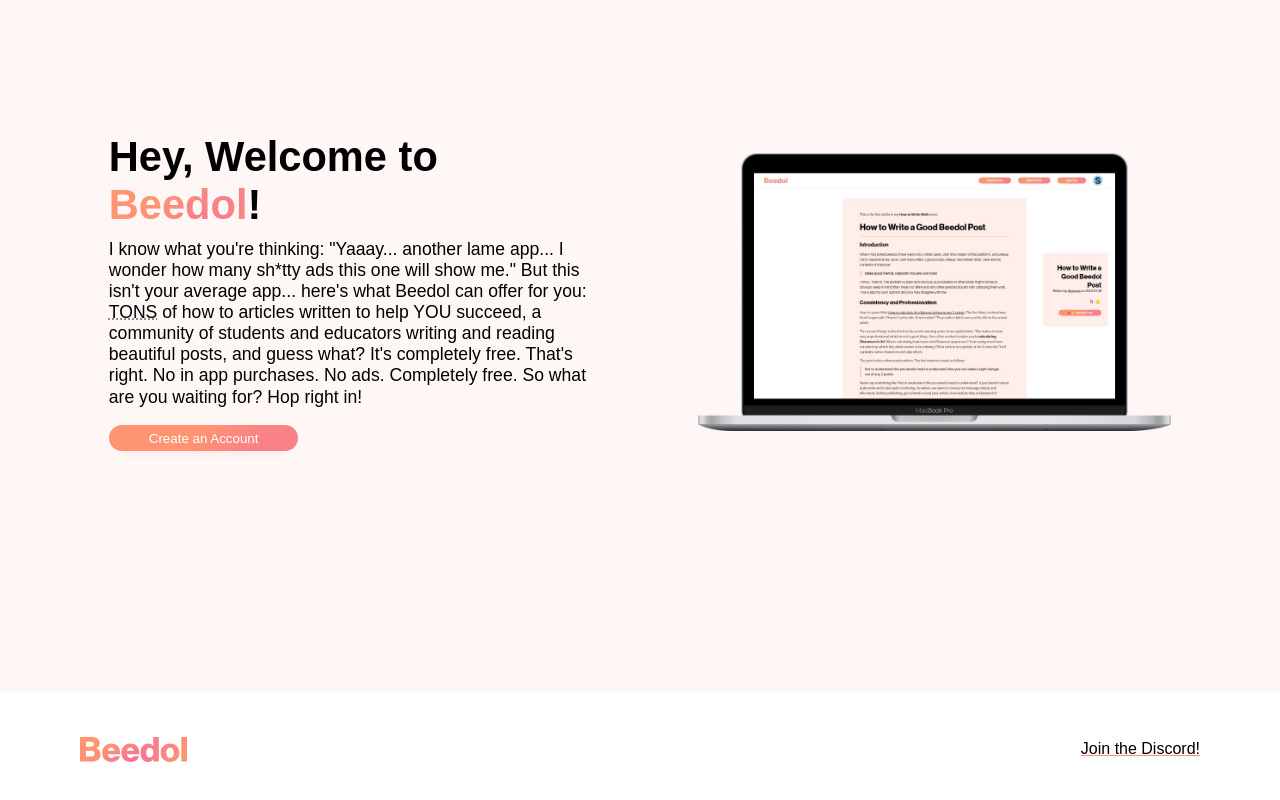
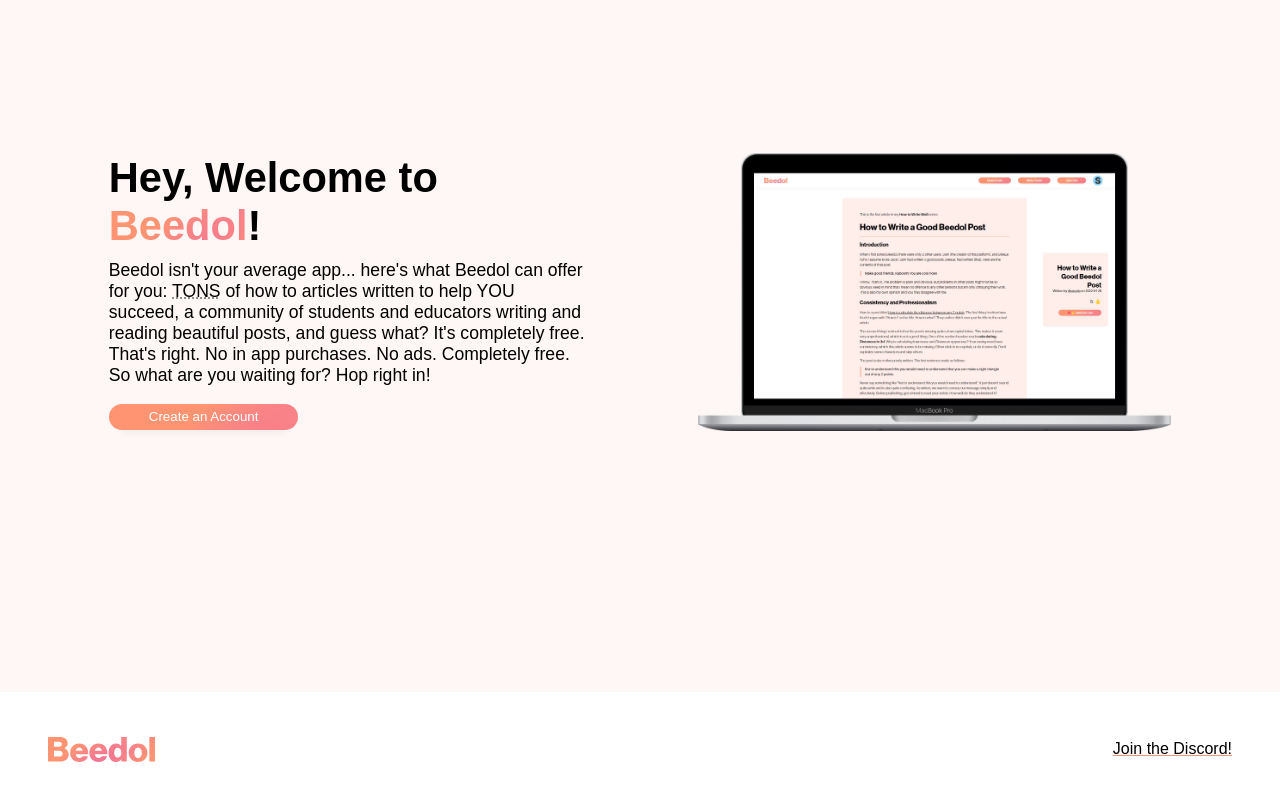
Before and after one commit to Samalander0/Beedol, a Next.js app: page / in a window 1280 px wide. Shown: the part 908-1708 px from the top of the page. Built offline with nearby package versions, Linux system fonts and the light colour scheme; no server answers; a web font is replaced by a local one; what @splitbee/web would draw is missing.

Commit message:
Small general changes

```diff
--- a/pages/index.js
+++ b/pages/index.js
@@ -140,7 +140,7 @@ export default function Home(props) {
       <section id={styles.about} ref={about}>
         <div id={styles.aboutText}>
           <h2>Hey, Welcome to <span className="gradient">Beedol</span>!</h2>
-          <p>I know what you&apos;re thinking: &quot;Yaaay... another lame app... I wonder how many sh*tty ads this one will show me.&quot; But this isn&apos;t your average app... here&apos;s what Beedol can offer for you: <abbr title="Well, not maybe not tones yet. Write some posts people!">TONS</abbr> of how to articles written to help YOU succeed, a community of students and educators writing and reading beautiful posts, and guess what? It&apos;s completely free. That&apos;s right. No in app purchases. No ads. Completely free. So what are you waiting for? Hop right in!</p>
+          <p>Beedol isn&apos;t your average app... here&apos;s what Beedol can offer for you: <abbr title="Well, not maybe not tones yet. Write some posts people!">TONS</abbr> of how to articles written to help YOU succeed, a community of students and educators writing and reading beautiful posts, and guess what? It&apos;s completely free. That&apos;s right. No in app purchases. No ads. Completely free. So what are you waiting for? Hop right in!</p>
           <Link href="/signIn">
             <a><button>Create an Account</button></a>
           </Link>
--- a/styles/globals.scss
+++ b/styles/globals.scss
@@ -55,10 +55,7 @@ p a {
 }
 
 // Spacing for the navbar and footer
-$spacing: 5rem;
-@media (max-width: 650px) {
-  $spacing: 3rem;
-}
+$spacing: 3rem;
 
 //Navbar
 .navbar {
@@ -136,7 +133,7 @@ $spacing: 5rem;
 
   .menuButtons {
     position: absolute;
-    right: 2.5rem;
+    right: 1rem;
 
     display: flex;
     flex-direction: column;
@@ -148,7 +145,7 @@ $spacing: 5rem;
     }
 
     opacity: 1;
-    transition: 0.2s ease-in-out;
+    transition: opacity 0.2s ease-in-out;
   }
   .hidden {
     opacity: 0;
```
Also changed, not shown: 2 other files (tests, documents, lock files or other folders).
